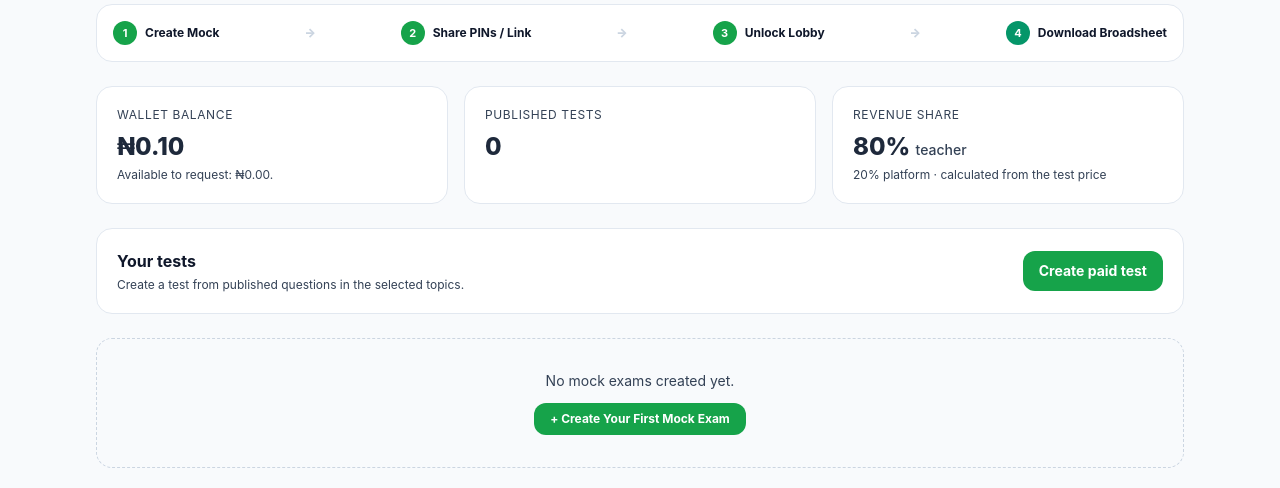
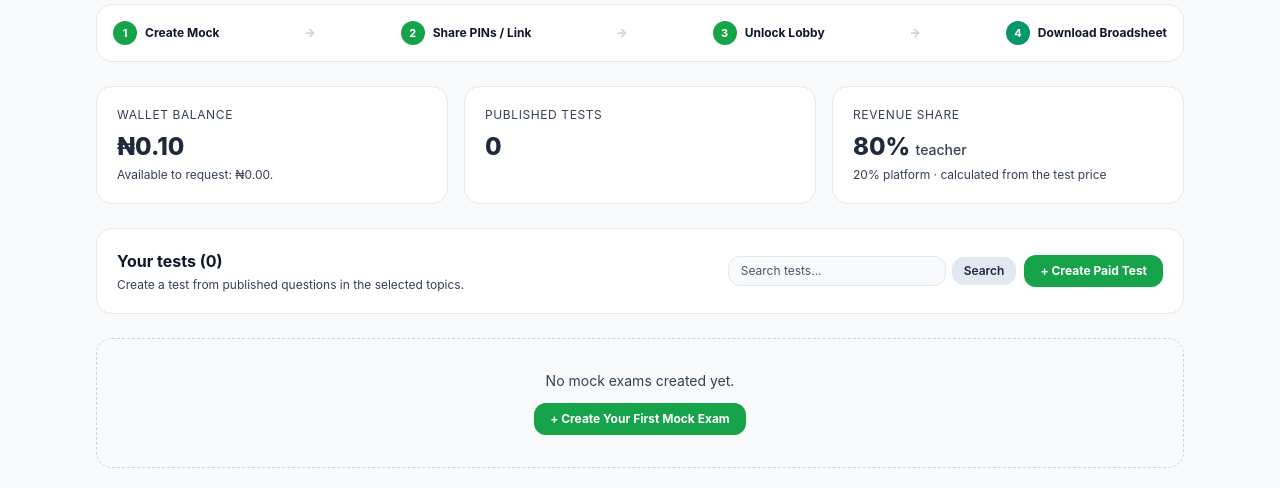
Before and after one commit to KalminX/kalmiprep, a Django app: page /monetization/ in a window 1280 px wide. Shown: the part 207-695 px from the top of the page. Run offline with Django 5.2, Linux system fonts and the light colour scheme; a user stored in the database is signed in; tables that the repository leaves empty hold one stand-in row (values such as "Sample post"); data that the repository does not hold is empty; parts of the project's set-up code (start-up, migrations or seed data) failed here and were passed over.

Commit message:
feat(monetization, teacher): add pagination and search filtering to teacher mock exams dashboard

```diff
--- a/monetization/views/teacher.py
+++ b/monetization/views/teacher.py
@@ -50,12 +50,21 @@ def dashboard(request):
                     return redirect("monetization:dashboard")
         else:
             withdrawal_form = WithdrawalForm(wallet=wallet)
-    tests = teacher.tests.annotate(
+    tests_qs = teacher.tests.annotate(
         sales_count=Count(
             "purchases",
             filter=Q(purchases__status__in=[TestPurchase.Status.PAID, TestPurchase.Status.PARTIALLY_REFUNDED]),
         )
-    ).order_by("-created_at") if teacher else []
+    ).order_by("-created_at") if teacher else PaidTest.objects.none()
+
+    search_query = request.GET.get("q", "").strip()
+    if search_query and teacher:
+        tests_qs = tests_qs.filter(Q(title__icontains=search_query) | Q(share_code__icontains=search_query))
+
+    paginator = Paginator(tests_qs, 8)
+    page_number = request.GET.get("page", 1)
+    tests_page = paginator.get_page(page_number)
+
     context = {
         "teacher": teacher,
         "application_form": form,
@@ -66,7 +75,10 @@ def dashboard(request):
         "withdrawal_form": withdrawal_form,
         "withdrawals": wallet.withdrawals.all()[:10] if wallet else [],
         "wallet_entries": wallet.entries.select_related("purchase", "purchase__test")[:10] if wallet else [],
-        "tests": tests,
+        "tests": tests_page,
+        "page_obj": tests_page,
+        "search_query": search_query,
+        "total_tests_count": paginator.count,
         "classroom_count": teacher.classrooms.count() if teacher else 0,
     }
     return render(request, "monetization/dashboard.html", context)
--- a/templates/monetization/dashboard.html
+++ b/templates/monetization/dashboard.html
@@ -52,13 +52,26 @@
   {% else %}
   <div class="grid grid-cols-1 sm:grid-cols-3 gap-4">
     <div class="p-5 rounded-2xl bg-white dark:bg-slate-900 border border-slate-200 dark:border-slate-800"><p class="text-xs uppercase tracking-wider text-slate-500">Wallet balance</p><p class="text-2xl font-extrabold mt-2">₦{{ wallet_balance_naira|floatformat:2 }}</p><p class="text-xs text-slate-500 mt-1">Available to request: ₦{{ available_naira|floatformat:2 }}.</p></div>
-    <div class="p-5 rounded-2xl bg-white dark:bg-slate-900 border border-slate-200 dark:border-slate-800"><p class="text-xs uppercase tracking-wider text-slate-500">Published tests</p><p class="text-2xl font-extrabold mt-2">{{ tests|length }}</p></div>
+    <div class="p-5 rounded-2xl bg-white dark:bg-slate-900 border border-slate-200 dark:border-slate-800"><p class="text-xs uppercase tracking-wider text-slate-500">Published tests</p><p class="text-2xl font-extrabold mt-2">{{ total_tests_count|default:tests|length }}</p></div>
     <div class="p-5 rounded-2xl bg-white dark:bg-slate-900 border border-slate-200 dark:border-slate-800"><p class="text-xs uppercase tracking-wider text-slate-500">Revenue share</p><p class="text-2xl font-extrabold mt-2">80% <span class="text-sm font-medium text-slate-500">teacher</span></p><p class="text-xs text-slate-500 mt-1">20% platform · calculated from the test price</p></div>
   </div>
 
   <section class="flex flex-col sm:flex-row sm:items-center sm:justify-between gap-3 p-5 rounded-2xl bg-white dark:bg-slate-900 border border-slate-200 dark:border-slate-800">
-    <div><h2 class="font-bold text-slate-900 dark:text-white">Your tests</h2><p class="text-xs text-slate-500 mt-1">Create a test from published questions in the selected topics.</p></div>
-    <a href="{% url 'monetization:create_test' %}" class="inline-flex justify-center px-4 py-2.5 rounded-xl bg-brand-600 text-white text-sm font-bold">Create paid test</a>
+    <div>
+      <h2 class="font-bold text-slate-900 dark:text-white">Your tests ({{ total_tests_count|default:tests|length }})</h2>
+      <p class="text-xs text-slate-500 mt-1">Create a test from published questions in the selected topics.</p>
+    </div>
+    <div class="flex flex-wrap items-center gap-2">
+      <!-- Search Form -->
+      <form method="get" class="flex items-center gap-1.5">
+        <input type="text" name="q" value="{{ search_query|default:'' }}" placeholder="Search tests..." class="px-3 py-1.5 rounded-xl border border-slate-200 dark:border-slate-700 bg-slate-50 dark:bg-slate-800 text-xs text-slate-900 dark:text-white focus:outline-none focus:ring-2 focus:ring-brand-500">
+        <button type="submit" class="px-3 py-1.5 rounded-xl bg-slate-200 dark:bg-slate-700 text-xs font-semibold hover:bg-slate-300 dark:hover:bg-slate-600 transition">Search</button>
+        {% if search_query %}
+        <a href="{% url 'monetization:dashboard' %}" class="px-2 py-1.5 text-xs text-slate-500 hover:text-slate-700 dark:hover:text-slate-300">Clear</a>
+        {% endif %}
+      </form>
+      <a href="{% url 'monetization:create_test' %}" class="inline-flex justify-center px-4 py-2 rounded-xl bg-brand-600 text-white text-xs font-bold hover:bg-brand-700 transition shadow-sm">+ Create Paid Test</a>
+    </div>
   </section>
   <div class="space-y-3">
     {% for test in tests %}
@@ -102,6 +115,29 @@
     {% endfor %}
   </div>
 
+  {% if page_obj.paginator.num_pages > 1 %}
+  <div class="flex items-center justify-between pt-1 pb-2 text-xs text-slate-500">
+    <div>
+      Showing {{ page_obj.start_index }}–{{ page_obj.end_index }} of {{ total_tests_count }} tests
+    </div>
+    <div class="flex items-center gap-1.5">
+      {% if page_obj.has_previous %}
+      <a href="?page={{ page_obj.previous_page_number }}{% if search_query %}&q={{ search_query }}{% endif %}" class="px-3 py-1.5 rounded-lg border border-slate-200 dark:border-slate-700 bg-white dark:bg-slate-800 text-slate-700 dark:text-slate-200 hover:bg-slate-50 transition font-medium">
+        &larr; Previous
+      </a>
+      {% endif %}
+      <span class="px-2 py-1 font-semibold text-slate-700 dark:text-slate-300">
+        Page {{ page_obj.number }} of {{ page_obj.paginator.num_pages }}
+      </span>
+      {% if page_obj.has_next %}
+      <a href="?page={{ page_obj.next_page_number }}{% if search_query %}&q={{ search_query }}{% endif %}" class="px-3 py-1.5 rounded-lg border border-slate-200 dark:border-slate-700 bg-white dark:bg-slate-800 text-slate-700 dark:text-slate-200 hover:bg-slate-50 transition font-medium">
+        Next &rarr;
+      </a>
+      {% endif %}
+    </div>
+  </div>
+  {% endif %}
+
   <div class="grid grid-cols-1 lg:grid-cols-2 gap-5">
     <section class="p-5 rounded-2xl bg-white dark:bg-slate-900 border border-slate-200 dark:border-slate-800">
       <h2 class="font-bold mb-4">Recent wallet entries</h2>
```
